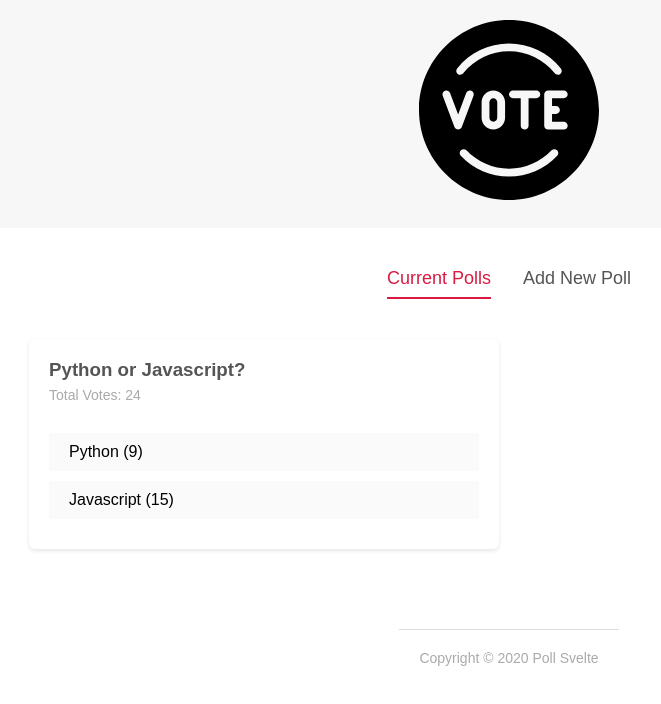
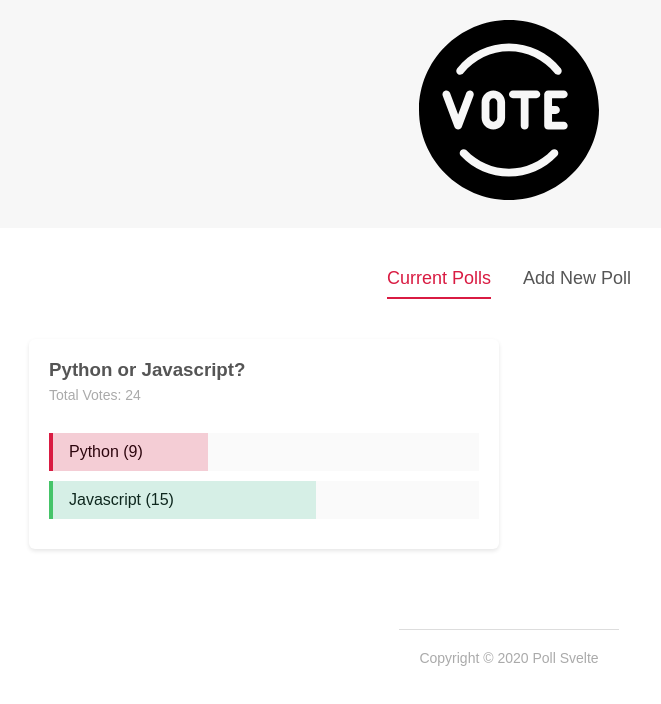
Before and after one commit to dking1342/svelte-intro, a Svelte app: page / in a window 1280 px wide. Shown: the top 704 px of the page, without its empty margins (131-792 px from the left). Built offline with nearby package versions, Linux system fonts and the light colour scheme.

Commit message:
outputting the vote bars

```diff
--- a/src/components/PollDetails.svelte
+++ b/src/components/PollDetails.svelte
@@ -4,11 +4,14 @@
   import Card from "./Card.svelte";
 
   const dispatch = createEventDispatcher();
-
   export let poll:FormPollType;
 
 
   $: totalVotes = poll.votesA + poll.votesB;
+  $: percentA = Math.floor(100 / totalVotes * poll.votesA);
+  $: percentB = Math.floor(100 / totalVotes * poll.votesB);
+
+
 
   const handleVote = (option, id) => {
     dispatch("vote",{option,id})
@@ -20,11 +23,11 @@
     <h3>{poll.question}</h3>
     <p>Total Votes: {totalVotes}</p>
     <div class="answer" on:click={()=>handleVote("a",poll.id)}>
-      <div class="percent percent-a"></div>
+      <div class="percent percent-a" style="width: {percentA}%;"></div>
       <span>{poll.answerA} ({poll.votesA})</span>
     </div>
     <div class="answer" on:click={()=>handleVote("b",poll.id)}>
-      <div class="percent percent-b"></div>
+      <div class="percent percent-b" style="width: {percentB}%;"></div>
       <span>{poll.answerB} ({poll.votesB})</span>
     </div>
   </div>
@@ -54,4 +57,17 @@
     display: inline-block;
     padding:10px 20px;
   }
+  .percent{
+    height: 100%;
+    position:absolute;
+    inset: 0;
+  }
+  .percent-a{
+    border-left: 4px solid #d91b42;
+    background-color: rgba(217, 27, 66, 0.2);
+  }
+  .percent-b{
+    border-left: 4px solid #45c469;
+    background-color: rgba(69, 196, 150, 0.2);
+  }
 </style>
```
